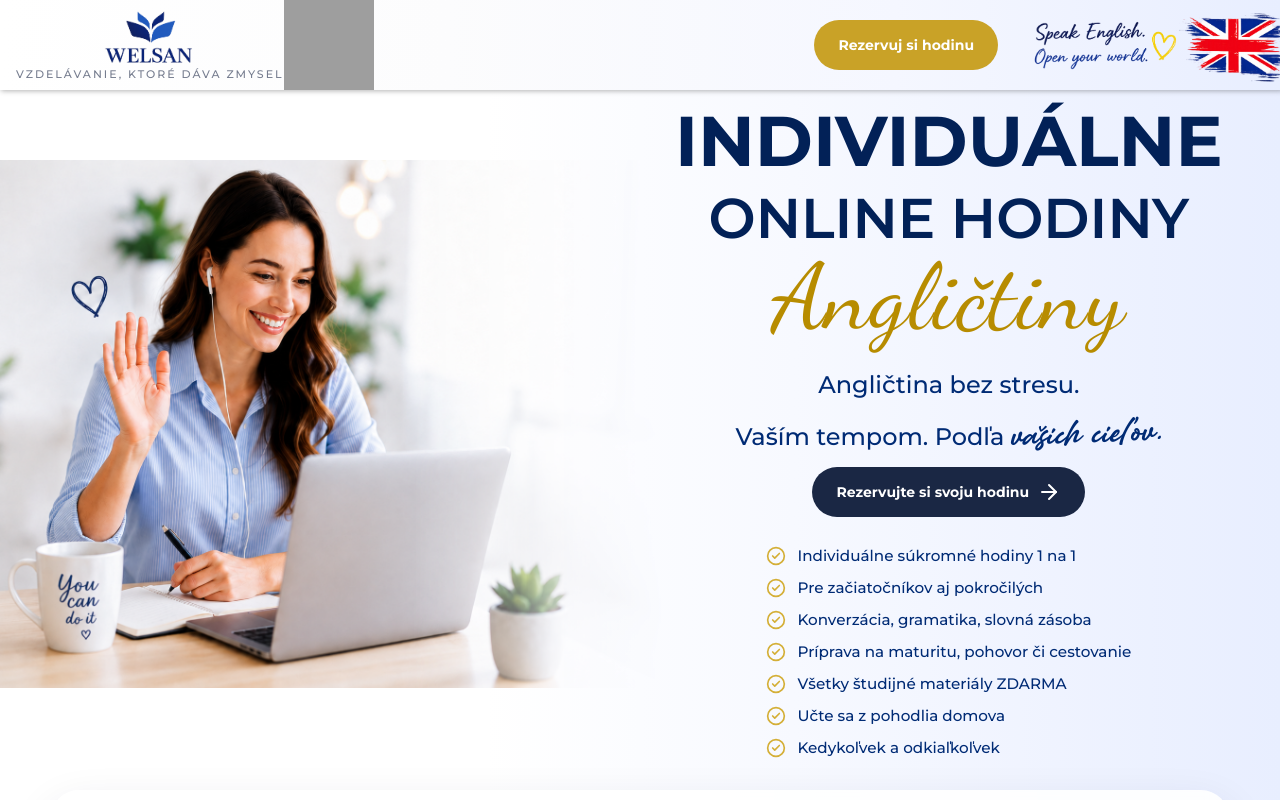
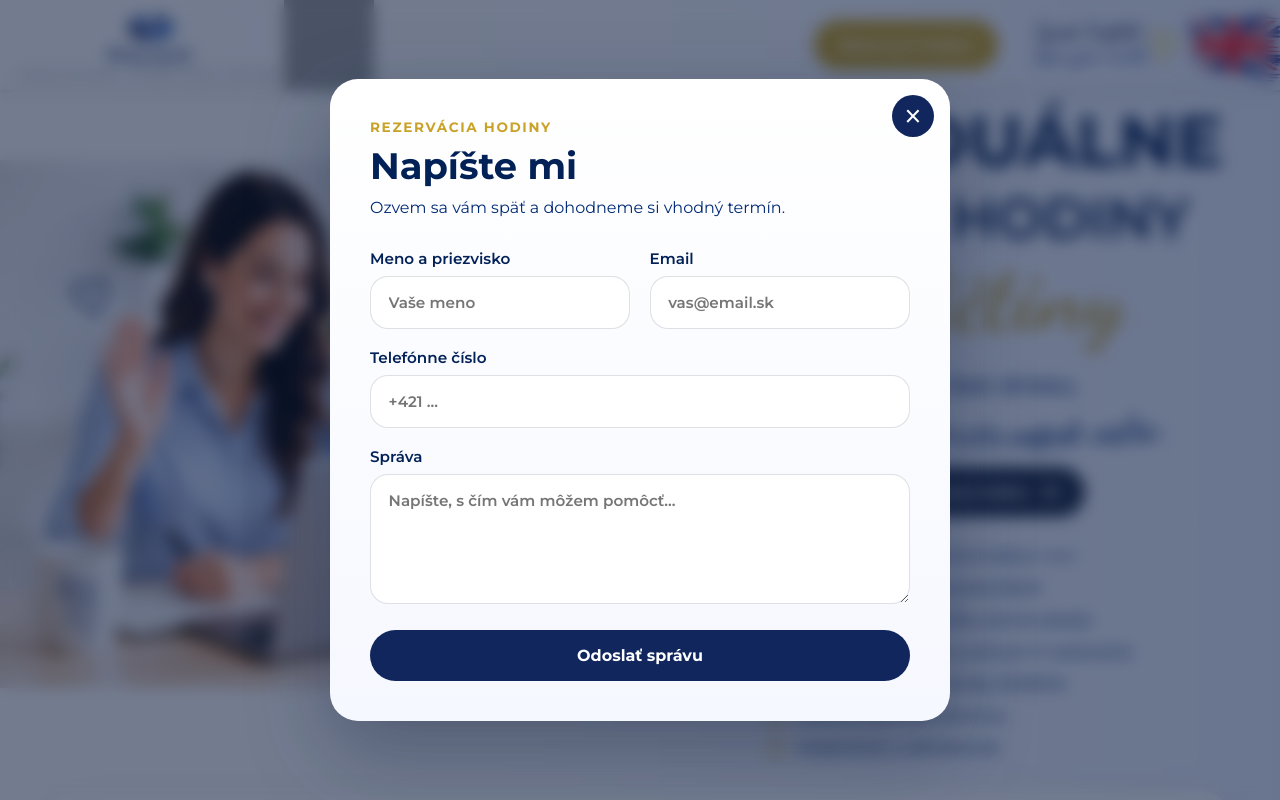
Before and after one commit to adabo4/welsan, a Next.js app: page / in a window 1280 px wide. Both pictures are taken after a click on the button "Rezervuj si hodinu". Shown: the top 800 px of the page. Built offline with nearby package versions, Linux system fonts and the light colour scheme; grey boxes are pictures that could not be loaded.

Commit message:
created contactform, modal and context

```diff
--- a/src/app/layout.tsx
+++ b/src/app/layout.tsx
@@ -8,6 +8,7 @@ import {
   Poppins,
 } from "next/font/google";
 import "./globals.css";
+import { ModalProvider } from "@/context/ModalContext";
 
 const montSerrat = Montserrat({
   variable: "--font-montserrat",
@@ -50,7 +51,9 @@ export default function RootLayout({
       lang="en"
       className={`${dancingScript.variable} ${amertha.variable} ${montSerrat.variable} ${poppins.variable} ${bylinerScript.variable}`}
     >
-      <body>{children}</body>
+      <body>
+        <ModalProvider>{children}</ModalProvider>
+      </body>
     </html>
   );
 }
--- /dev/null
+++ b/src/components/ContactForm.tsx
@@ -0,0 +1,43 @@
+import styles from "./contactForm.module.css";
+
+export default function ContactForm() {
+  return (
+    <form className={styles.form}>
+      <div className={styles.row}>
+        <label>
+          Meno a priezvisko
+          <input type="text" name="name" placeholder="Vaše meno" required />
+        </label>
+
+        <label>
+          Email
+          <input
+            type="email"
+            name="email"
+            placeholder="vas@email.sk"
+            required
+          />
+        </label>
+      </div>
+
+      <label>
+        Telefónne číslo
+        <input type="tel" name="phone" placeholder="+421 ..." />
+      </label>
+
+      <label>
+        Správa
+        <textarea
+          name="message"
+          rows={5}
+          placeholder="Napíšte, s čím vám môžem pomôcť..."
+          required
+        />
+      </label>
+
+      <button type="submit" className={styles.submitButton}>
+        Odoslať správu
+      </button>
+    </form>
+  );
+}
--- /dev/null
+++ b/src/components/ContactModal.tsx
@@ -0,0 +1,31 @@
+"use client";
+
+import ContactForm from "./ContactForm";
+import styles from "./contactModal.module.css";
+
+type ContactModalProps = {
+  isOpen: boolean;
+  onClose: () => void;
+};
+
+export default function ContactModal({ isOpen, onClose }: ContactModalProps) {
+  if (!isOpen) return null;
+
+  return (
+    <div className={styles.overlay} onClick={onClose}>
+      <div className={styles.modal} onClick={(e) => e.stopPropagation()}>
+        <button className={styles.closeButton} onClick={onClose}>
+          ×
+        </button>
+
+        <p className={styles.kicker}>Rezervácia hodiny</p>
+        <h2>Napíšte mi</h2>
+        <p className={styles.text}>
+          Ozvem sa vám späť a dohodneme si vhodný termín.
+        </p>
+
+        <ContactForm />
+      </div>
+    </div>
+  );
+}
--- /dev/null
+++ b/src/components/contactForm.module.css
@@ -0,0 +1,70 @@
+.form {
+    width: 100%;
+    display: flex;
+    flex-direction: column;
+    gap: 1.2rem;
+    font-family: var(--font-montserrat);
+}
+
+.row {
+    display: grid;
+    grid-template-columns: 1fr 1fr;
+    gap: 1.2rem;
+}
+
+.form label {
+    display: flex;
+    flex-direction: column;
+    gap: 0.5rem;
+    color: var(--text);
+    font-size: 0.95rem;
+    font-weight: 600;
+}
+
+.form input,
+.form textarea {
+    width: 100%;
+    padding: 1rem 1.1rem;
+    border: 1px solid rgba(26, 39, 68, 0.14);
+    border-radius: 18px;
+    background: #ffffff;
+    color: var(--text);
+    font: inherit;
+    outline: none;
+}
+
+.form input:focus,
+.form textarea:focus {
+    border-color: #c9a227;
+    box-shadow: 0 0 0 4px rgba(201, 162, 39, 0.14);
+}
+
+.form textarea {
+    resize: vertical;
+    min-height: 130px;
+}
+
+.submitButton {
+    margin-top: 0.4rem;
+    padding: 1rem 1.5rem;
+    border: none;
+    border-radius: 999px;
+    background: #10265d;
+    color: white;
+    font-family: var(--font-montserrat);
+    font-size: 1rem;
+    font-weight: 800;
+    cursor: pointer;
+    transition: 0.25s ease;
+}
+
+.submitButton:hover {
+    background: #c9a227;
+    transform: translateY(-2px);
+}
+
+@media (max-width: 640px) {
+    .row {
+        grid-template-columns: 1fr;
+    }
+}
--- /dev/null
+++ b/src/components/contactModal.module.css
@@ -0,0 +1,75 @@
+.overlay {
+    position: fixed;
+    inset: 0;
+    z-index: 999;
+
+    display: flex;
+    align-items: center;
+    justify-content: center;
+
+    padding: 1rem;
+    background: rgba(15, 30, 62, 0.58);
+    backdrop-filter: blur(8px);
+}
+
+.modal {
+    position: relative;
+    width: min(100%, 620px);
+    max-height: 90vh;
+    overflow-y: auto;
+
+    padding: 2.5rem;
+    border-radius: 28px;
+    background: linear-gradient(180deg, #ffffff 0%, #f6f8ff 100%);
+    box-shadow: 0 30px 80px rgba(15, 30, 62, 0.35);
+}
+
+.closeButton {
+    position: absolute;
+    top: 1rem;
+    right: 1rem;
+
+    width: 42px;
+    height: 42px;
+    border: none;
+    border-radius: 50%;
+
+    background: #10265d;
+    color: white;
+    font-size: 1.8rem;
+    cursor: pointer;
+}
+
+.kicker {
+    margin: 0 0 0.5rem;
+    color: #c9a227;
+    font-family: var(--font-montserrat);
+    font-size: 0.85rem;
+    font-weight: 800;
+    text-transform: uppercase;
+    letter-spacing: 0.12em;
+}
+
+.modal h2 {
+    margin: 0;
+    color: var(--text);
+    font-family: var(--font-montserrat);
+    font-size: 2.3rem;
+}
+
+.text {
+    margin: 0.6rem 0 2rem;
+    color: var(--text-blue);
+    font-family: var(--font-montserrat);
+}
+
+@media (max-width: 520px) {
+    .modal {
+        padding: 2rem 1.2rem;
+        border-radius: 22px;
+    }
+
+    .modal h2 {
+        font-size: 1.8rem;
+    }
+}
--- a/src/components/ctaButton.tsx
+++ b/src/components/ctaButton.tsx
@@ -1,17 +1,25 @@
+"use client";
 import React from "react";
 import styles from "./ctaButton.module.css";
+import { useModal } from "@/context/ModalContext";
+
+type ContactButtonProps = {
+  btnText: string;
+  icon?: React.ReactElement;
+  classname?: string;
+};
 
 export default function ContactButton({
   btnText,
   icon,
   classname,
-}: {
-  btnText: string;
-  icon?: React.ReactElement;
-  classname?: string;
-}) {
+}: ContactButtonProps) {
+  const { openContactModal } = useModal();
   return (
-    <button className={`${styles.reserveButton} ${classname ?? ""}`}>
+    <button
+      onClick={openContactModal}
+      className={`${styles.reserveButton} ${classname ?? ""}`}
+    >
       {btnText} {icon}
     </button>
   );
--- /dev/null
+++ b/src/context/ModalContext.tsx
@@ -0,0 +1,41 @@
+"use client";
+
+import ContactModal from "@/components/ContactModal";
+import { createContext, useContext, useState } from "react";
+
+type ModalContextType = {
+  openContactModal: () => void;
+  closeContactModal: () => void;
+};
+
+const ModalContext = createContext<ModalContextType | null>(null);
+
+export function ModalProvider({ children }: { children: React.ReactNode }) {
+  const [isContactModalOpen, setIsContactModalOpen] = useState(false);
+
+  return (
+    <ModalContext.Provider
+      value={{
+        openContactModal: () => setIsContactModalOpen(true),
+        closeContactModal: () => setIsContactModalOpen(false),
+      }}
+    >
+      {children}
+
+      <ContactModal
+        isOpen={isContactModalOpen}
+        onClose={() => setIsContactModalOpen(false)}
+      />
+    </ModalContext.Provider>
+  );
+}
+
+export function useModal() {
+  const context = useContext(ModalContext);
+
+  if (!context) {
+    throw new Error("useModal must be used inside ModalProvider");
+  }
+
+  return context;
+}
```
